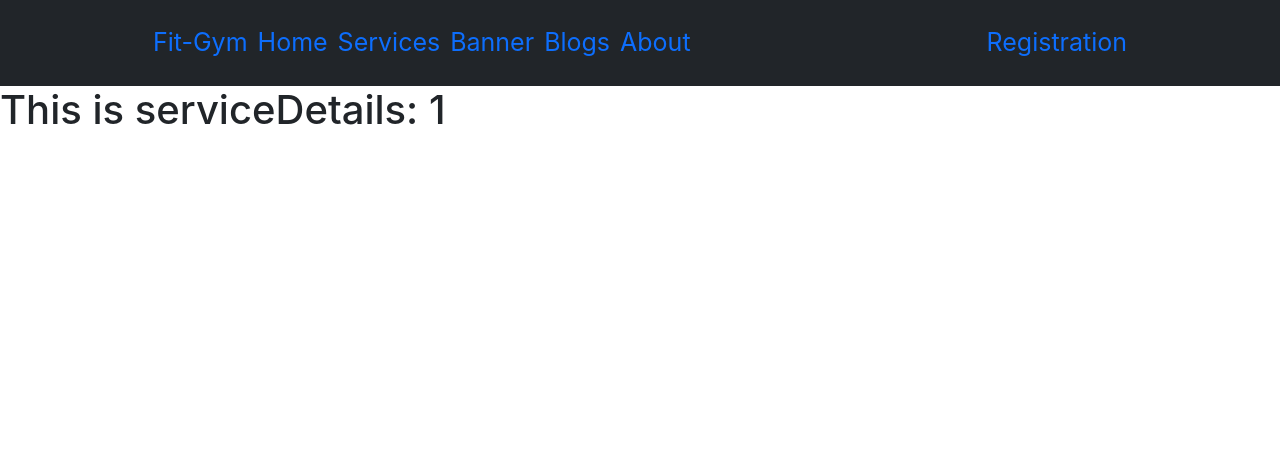
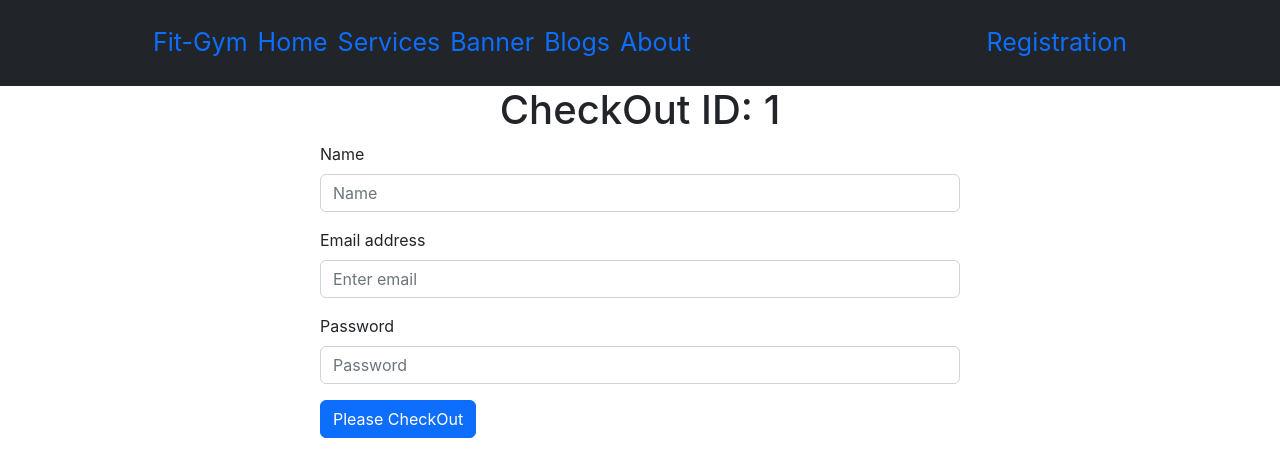
Before and after one commit to kaiyumdev/Fit-Gym, a React (Create React App) app: page /service/1 in a window 1280 px wide. Shown: the top 476 px of the page. Built offline with nearby package versions, Linux system fonts and the light colour scheme; no server answers.

Commit message:
add-checkOut-section

```diff
--- a/package.json
+++ b/package.json
@@ -9,7 +9,7 @@
     "bootstrap": "^5.2.3",
     "firebase": "^9.17.1",
     "react": "^18.2.0",
-    "react-bootstrap": "^2.7.0",
+    "react-bootstrap": "^2.7.1",
     "react-dom": "^18.2.0",
     "react-firebase-hooks": "^5.1.1",
     "react-router-dom": "^6.8.1",
--- a/src/App.js
+++ b/src/App.js
@@ -7,10 +7,10 @@ import Login from "./Pages/Login/Login";
 import Services from "./Pages/Services/Services";
 import Registration from "./Pages/Registration/Registration";
 import Service from "./Pages/Service/Service";
-import ServiceDetail from "./Pages/ServiceDetail/ServiceDetail";
 import NotFound from "./Pages/NotFound/NotFound";
 import Blogs from "./Pages/Blogs/Blogs";
 import About from "./Pages/About/About";
+import CheckOut from "./Pages/CheckOut/CheckOut";
 
 function App() {
   const router = createBrowserRouter([
@@ -23,8 +23,8 @@ function App() {
         // {path:"/services", element:<Services></Services>},
         { path: "/service", element: <Service></Service> },
         {
-          path: "/service/:serviceId",
-          element: <ServiceDetail></ServiceDetail>,
+          path: "/service/:checkOutId",
+          element: <CheckOut></CheckOut>,
         },
         { path: "/login", element: <Login></Login> },
         { path: "/registration", element: <Registration></Registration> },
--- /dev/null
+++ b/src/Pages/CheckOut/CheckOut.js
@@ -0,0 +1,32 @@
+import React from "react";
+import { Button, Form } from "react-bootstrap";
+import { useParams } from "react-router-dom";
+
+const CheckOut = () => {
+  const { checkOutId } = useParams();
+  return (
+    <div>
+      <h1 style={{ textAlign: "center" }}>CheckOut ID: {checkOutId}</h1>
+      <Form className="w-50 mx-auto">
+        <Form.Group className="mb-3" controlId="formBasicName">
+          <Form.Label>Name</Form.Label>
+          <Form.Control type="text" placeholder="Name" />
+        </Form.Group>
+        <Form.Group className="mb-3" controlId="formBasicEmail">
+          <Form.Label>Email address</Form.Label>
+          <Form.Control type="email" placeholder="Enter email" />
+        </Form.Group>
+
+        <Form.Group className="mb-3" controlId="formBasicPassword">
+          <Form.Label>Password</Form.Label>
+          <Form.Control type="password" placeholder="Password" />
+        </Form.Group>
+        <Button variant="primary" type="submit">
+          Please CheckOut
+        </Button>
+      </Form>
+    </div>
+  );
+};
+
+export default CheckOut;
--- a/src/Pages/Service/Service.js
+++ b/src/Pages/Service/Service.js
@@ -3,12 +3,12 @@ import "./Service.css";
 import { useNavigate } from "react-router-dom";
 import { Button, Card } from "react-bootstrap";
 
-const ServiceDetail = ({ service }) => {
+const Service = ({ service }) => {
   const { id, name, img, price, description } = service;
   const navigate = useNavigate();
 
-  const navigateServiceDetail = (id) => {
-    navigate(`/service/${id}`);
+  const navigateServiceDetail = (checkOutId) => {
+    navigate(`/service/${checkOutId}`);
   };
   return (
     <div className="container">
@@ -29,4 +29,4 @@ const ServiceDetail = ({ service }) => {
   );
 };
 
-export default ServiceDetail;
+export default Service;
--- a/src/Pages/ServiceDetail/ServiceDetail.js
+++ /dev/null
@@ -1,13 +0,0 @@
-import React from 'react';
-import { useParams } from 'react-router-dom';
-
-const ServiceDetail = () => {
-    const {serviceId} = useParams();
-    return (
-        <div>
-            <h1>This is serviceDetails: {serviceId}</h1>
-        </div>
-    );
-};
-
-export default ServiceDetail;
--- a/src/Pages/SocialMedia/SocialMedia.js
+++ b/src/Pages/SocialMedia/SocialMedia.js
@@ -1,13 +1,39 @@
-import React from 'react';
-import './SocialMedia.css'
+import React from "react";
+import { useSignInWithGoogle } from "react-firebase-hooks/auth";
+import "./SocialMedia.css";
+import auth from "./../../firebase.init";
 const SocialMedia = () => {
+  const [signInWithGoogle, user, loading, error] = useSignInWithGoogle(auth);
+  console.log(user)
+  if (error) {
     return (
-        <div>
-            <div style={{height:'1px', width: '50%', color:'red'}}></div>
-            or
-            <div style={{height:'1px'}}></div>
-        </div>
+      <div>
+        <p>Error: {error.message}</p>
+      </div>
     );
+  }
+  if (loading) {
+    return <p>Loading...</p>;
+  }
+  if (user) {
+    return (
+      <div>
+        <p>Signed In User: {user.email}</p>
+      </div>
+    );
+  }
+  return (
+    <div className="social-container">
+      <div
+        style={{ height: "10px", width: "20px", color: "red", padding: "5px" }}
+      ></div>
+      or
+      <div style={{ height: "1px" }}></div>
+      <div className="login">
+        <button onClick={() => signInWithGoogle()}>Sign In</button>
+      </div>
+    </div>
+  );
 };
 
 export default SocialMedia;
```
Also changed, not shown: 1 other file (tests, documents, lock files or other folders).
